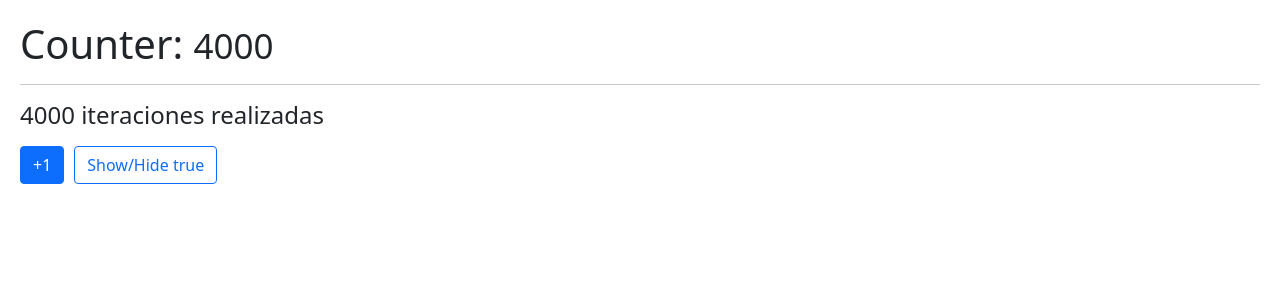
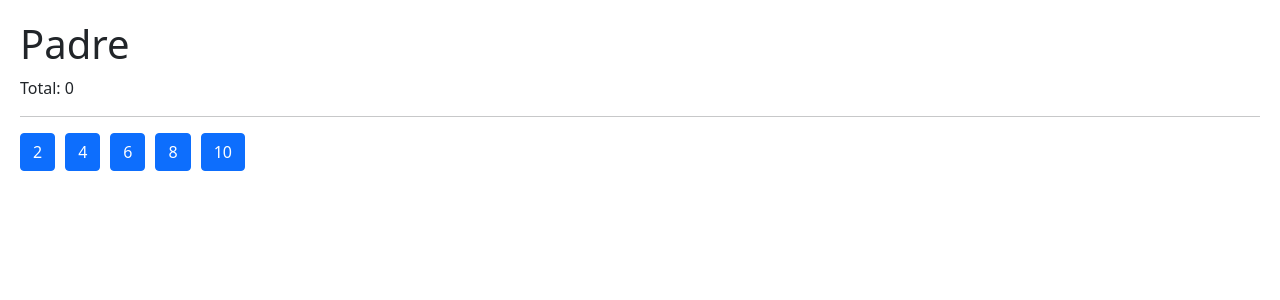
Before and after one commit to tomygp97/05-hooksApp, a React (Vite) app: page / in a window 1280 px wide. Shown: the top 300 px of the page. Built offline with nearby package versions, Linux system fonts and the light colour scheme.

Commit message:
135 - Fin seccion 9

```diff
--- /dev/null
+++ b/src/06-memo/CallbackHook.jsx
@@ -0,0 +1,35 @@
+import { useCallback, useState } from "react"
+import { ShowIncrement } from "./ShowIncrement"
+
+export const CallbackHook = () => {
+
+const [counter, setCounter] = useState(10)
+
+const incrementFather = useCallback(
+  (value) => {
+    setCounter( (c) => c + value );
+  },
+  [],
+)
+
+
+// const incrementFather = () => {
+//     setCounter( counter + 1 );
+// }
+
+  return (
+
+<>
+
+<h1>useCallbackHook Hook: { counter }</h1>
+<hr />
+
+<ShowIncrement increment={ incrementFather }/>
+
+
+
+</>
+
+
+  )
+}
--- /dev/null
+++ b/src/07-tarea-memo/Hijo.jsx
@@ -0,0 +1,15 @@
+import React from "react";
+
+export const Hijo = React.memo(({ numero, incrementar }) => {
+
+    console.log('  Me volví a generar :(  ');
+
+    return (
+        <button
+            className="btn btn-primary mr-3"
+            onClick={ () => incrementar( numero ) }
+        >
+            { numero }
+        </button>
+    )
+})
--- /dev/null
+++ b/src/07-tarea-memo/Padre.jsx
@@ -0,0 +1,41 @@
+import { Hijo } from './Hijo'
+import { useState, useCallback } from 'react';
+
+export const Padre = () => {
+
+    const numeros = [2,4,6,8,10];
+    const [valor, setValor] = useState(0);
+
+    // const incrementar = ( num ) => {
+    //     setValor( valor + num )
+    // }
+
+    const incrementFather = useCallback(
+      ( numero ) => {
+        setValor( (v) => v + numero );
+      },
+      [],
+    )
+
+
+
+    return (
+        <div>
+            <h1>Padre</h1>
+            <p> Total: { valor } </p>
+
+            <hr />
+
+            {
+                numeros.map( n => (
+                    <Hijo
+                        key={ n }
+                        numero={ n }
+                        incrementar={ incrementFather }
+                    />
+                ))
+            }
+            {/* <Hijo /> */}
+        </div>
+    )
+}
--- a/src/main.jsx
+++ b/src/main.jsx
@@ -10,13 +10,15 @@
 // import { FocusScreen } from './04-useRef/FocusScreen';
 // import { Layout } from './05-uselayoutEffect/Layout';
 // import { Memorize } from './06-memo/Memorize';
-import { MemoHook } from './06-memo/MemoHook';
+// import { MemoHook } from './06-memo/MemoHook';
+// import { CallbackHook } from './06-memo/CallbackHook';
+import { Padre } from './07-tarea-memo/Padre';
 
 
 import './index.css'
 
 ReactDOM.createRoot(document.getElementById('root')).render(
   <React.StrictMode>
-    <MemoHook />
+    <Padre />
   </React.StrictMode>
 )
```
Also changed, not shown: src/06-memo/ShowIncrement.jsx (added, +21 -0 lines).
